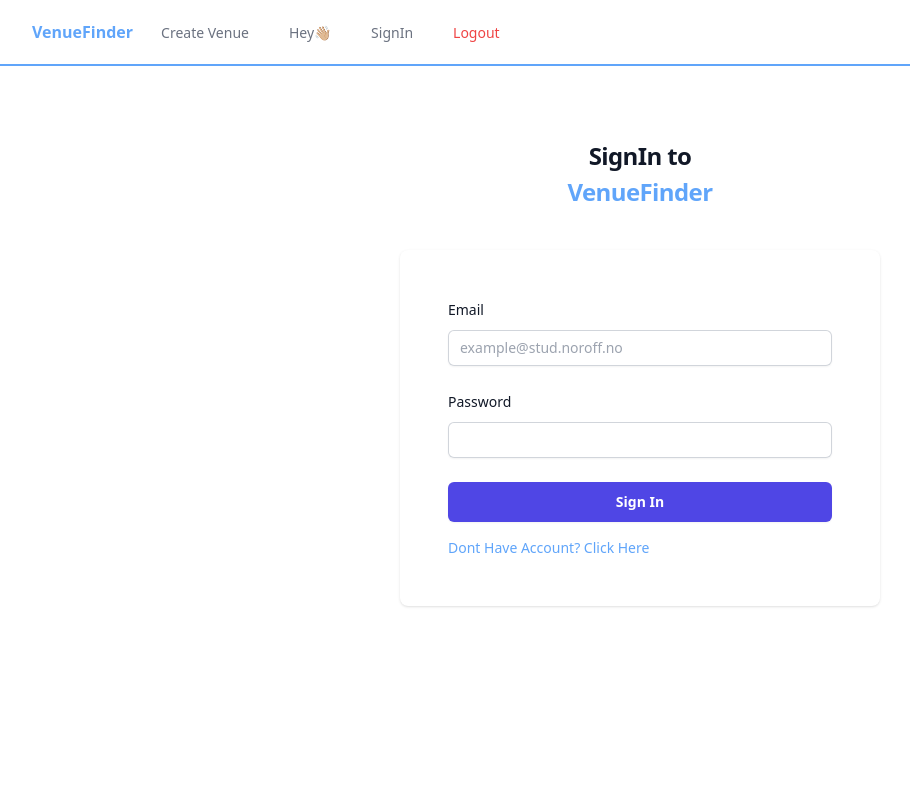
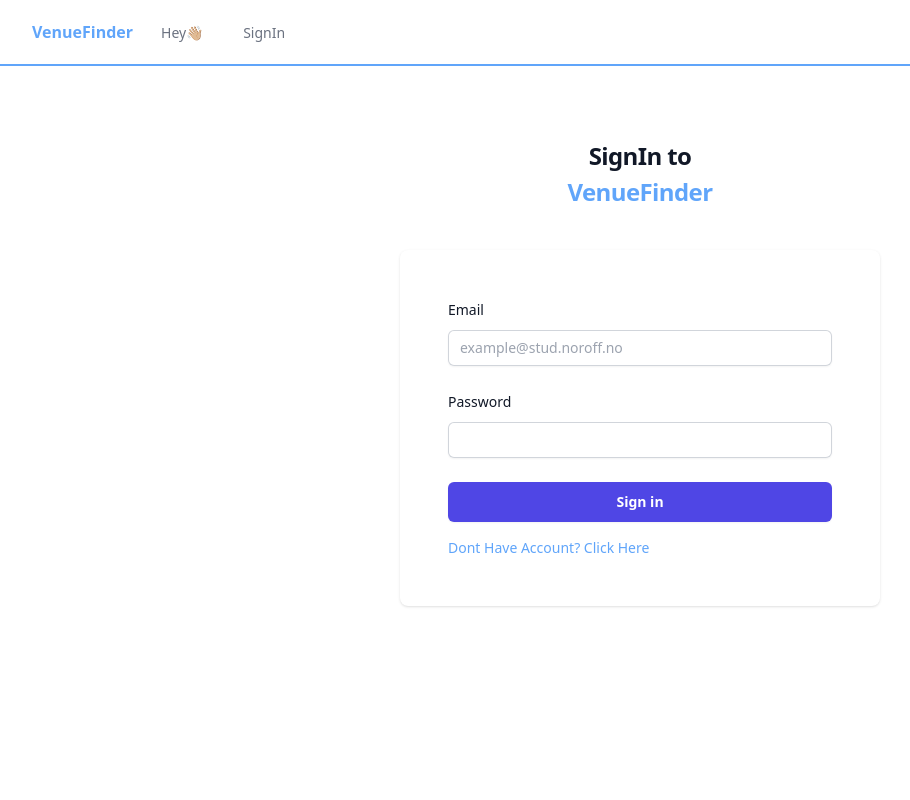
Before and after one commit to IsacHolstad/venuefinder, a React (Create React App) app: page /signin in a window 1280 px wide. Shown: the top 800 px of the page, without its empty margins (0-910 px from the left). Built offline with nearby package versions, Linux system fonts and the light colour scheme.

Commit message:
navigatio ndisplaying surten data if not loged in and not loged in

```diff
--- a/src/components/shared/HeaderNavigation.js
+++ b/src/components/shared/HeaderNavigation.js
@@ -32,24 +32,29 @@ const HeaderNavigation = () => {
                                         <NavLink to="/" className="font-bold text-blue-400">VenueFinder</NavLink>
                                     </div>
                                     <div className="hidden lg:ml-6 lg:flex lg:space-x-8">
+                                        {userData && (
                                         <NavLink
                                             to="/createvenue"
                                             className="inline-flex items-center border-b-2 border-transparent px-1 pt-1 text-sm font-medium text-gray-500 hover:border-gray-300 hover:text-gray-700"
                                         >
                                             Create Venue
                                         </NavLink>
+                                        )}
+
                                         <NavLink
                                             to="/profilepage"
                                             className="inline-flex items-center border-b-2 border-transparent px-1 pt-1 text-sm font-medium text-gray-500 hover:border-gray-300 hover:text-gray-700"
                                         >
                                             Hey👋🏼  {userData.name}
                                         </NavLink>
+
                                         <NavLink
                                             to="/signin"
                                             className="inline-flex items-center border-b-2 border-transparent px-1 pt-1 text-sm font-medium text-gray-500 hover:border-gray-300 hover:text-gray-700"
                                         >
                                             SignIn
                                         </NavLink>
+                                        {userData && (
                                         <NavLink
                                             to="/signin"
                                             onClick={logOutBtn}
@@ -57,6 +62,7 @@ const HeaderNavigation = () => {
                                         >
                                             Logout
                                         </NavLink>
+                                        )}
                                     </div>
                                 </div>
                                 <div className="flex flex-1 items-center justify-center px-2 lg:ml-6 lg:justify-end">
@@ -101,12 +107,15 @@ const HeaderNavigation = () => {
                         </div>
                         <Disclosure.Panel className="lg:hidden">
                             <div className="space-y-1 pb-3 pt-2 absolute w-full bg-gray-50 z-50">
+                                {userData && (
                                 <Disclosure.Button
                                     as="a"
                                     href="#"
                                     className="block border-l-4 border-transparent py-2 pl-3 pr-4 text-base font-medium text-gray-600 hover:border-gray-300 hover:bg-gray-50 hover:text-gray-800"
-                                ><NavLink to="/createvenue">Create Venue</NavLink>
+                                >
+                                    <NavLink to="/createvenue">Create Venue</NavLink>
                                 </Disclosure.Button>
+                                )}
                                 <Disclosure.Button
                                     as="a"
                                     href="#"
@@ -114,6 +123,7 @@ const HeaderNavigation = () => {
                                 >
                                     <NavLink to="/profilepage">Hey👋🏼  {userData.name}</NavLink>
                                 </Disclosure.Button>
+                                {!userData && (
                                 <Disclosure.Button
                                     as="a"
                                     href="#"
@@ -121,14 +131,16 @@ const HeaderNavigation = () => {
                                 >
                                     <NavLink to="/signin">SignIn</NavLink>
                                 </Disclosure.Button>
+                                )}
+                                {userData && (
                                 <Disclosure.Button
                                     as="a"
                                     href="#"
-                                    onClick={logOutBtn}
                                     className="block border-l-4 border-transparent py-2 pl-3 pr-4 text-base font-medium text-red-600 hover:text-red-700 hover:border-gray-300 hover:bg-red-100"
                                 >
-                                    <NavLink to="/signin" className="hover:text-red-500">Logout</NavLink>
+                                    <NavLink to="/signin" onClick={logOutBtn} className="hover:text-red-500">Logout</NavLink>
                                 </Disclosure.Button>
+                                )}
                             </div>
                         </Disclosure.Panel>
                     </>
--- a/src/components/views/SignIn.js
+++ b/src/components/views/SignIn.js
@@ -13,16 +13,12 @@ const SignIn = () => {
             setUserData(JSON.parse(userData))
         }
     }, [])
-    console.log("data here", userData)
     const accessToken = userData.accessToken
-    console.log("ACCESSTOKEN HERE: ", accessToken)
 
 
    async function loggingIn(event){
         event.preventDefault()
-        console.log(password, email)
         let item = {email, password};
-       console.log(item)
        let result =  await fetch('https://nf-api.onrender.com/api/v1/holidaze/auth/login', {
            method: 'POST',
            headers: {
@@ -32,9 +28,7 @@ const SignIn = () => {
 
        });
         result = await result.json();
-        console.log(result)
         localStorage.setItem("user-info", JSON.stringify(result))
-
     }
 
 
@@ -81,11 +75,13 @@ const SignIn = () => {
                                 </div>
                             </div>
                             <div>
-                                <input
+                                <button
                                     type="submit"
                                     value="Sign In"
-                                    className="flex w-full justify-center rounded-md hover:pointer  px-3.5 py-2.5 text-sm font-semibold text-white shadow-sm bg-indigo-600 hover:bg-indigo-500 focus-visible:outline focus-visible:outline-2 focus-visible:outline-offset-2 focus-visible:outline-indigo-600"
-                                />
+                                    placeholder="Sign In"
+                                    className="flex w-full justify-center rounded-md hover:pointer  px-3.5 py-2.5 text-sm font-semibold text-white shadow-sm bg-indigo-600 hover:bg-indigo-500 focus-visible:outline focus-visible:outline-2 focus-visible:outline-offset-2 focus-visible:outline-indigo-600">
+                                    Sign in
+                                </button>
                             </div>
                             <Link to="/signup">
                                 <p className="text-sm text-blue-400 mt-4">Dont Have Account? Click Here</p>
```
